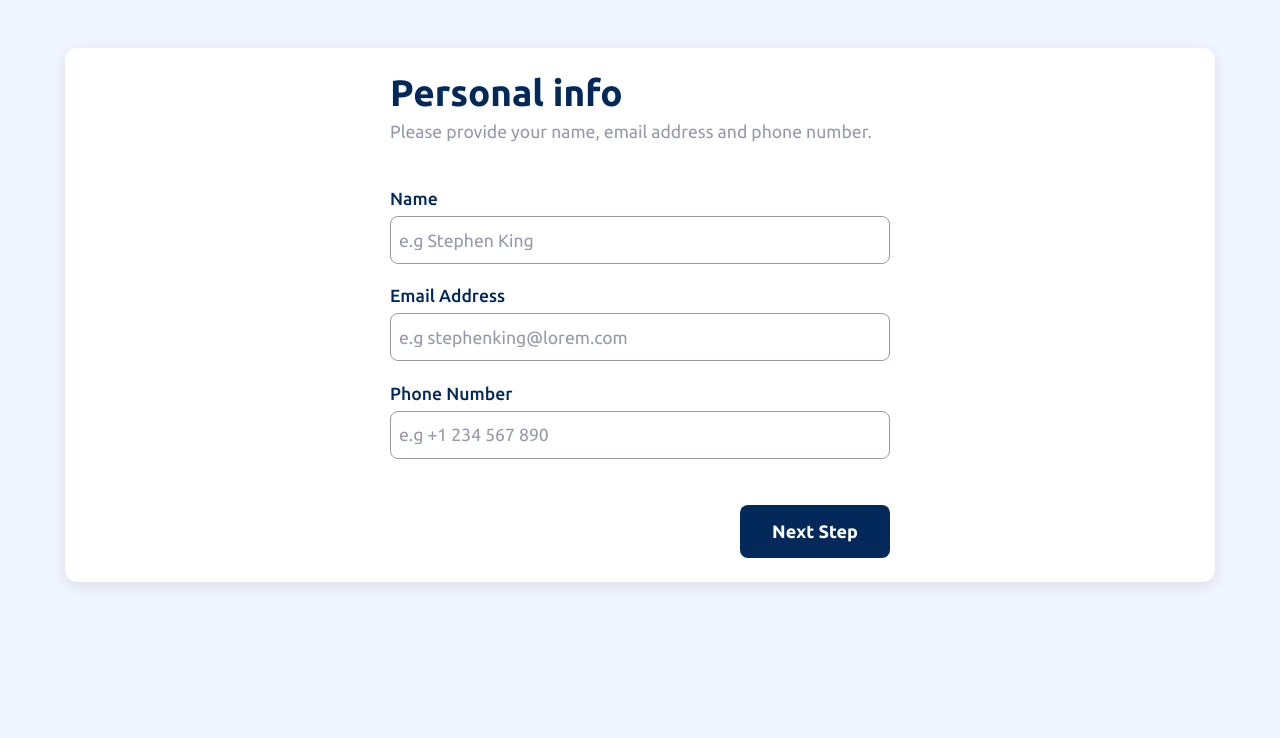
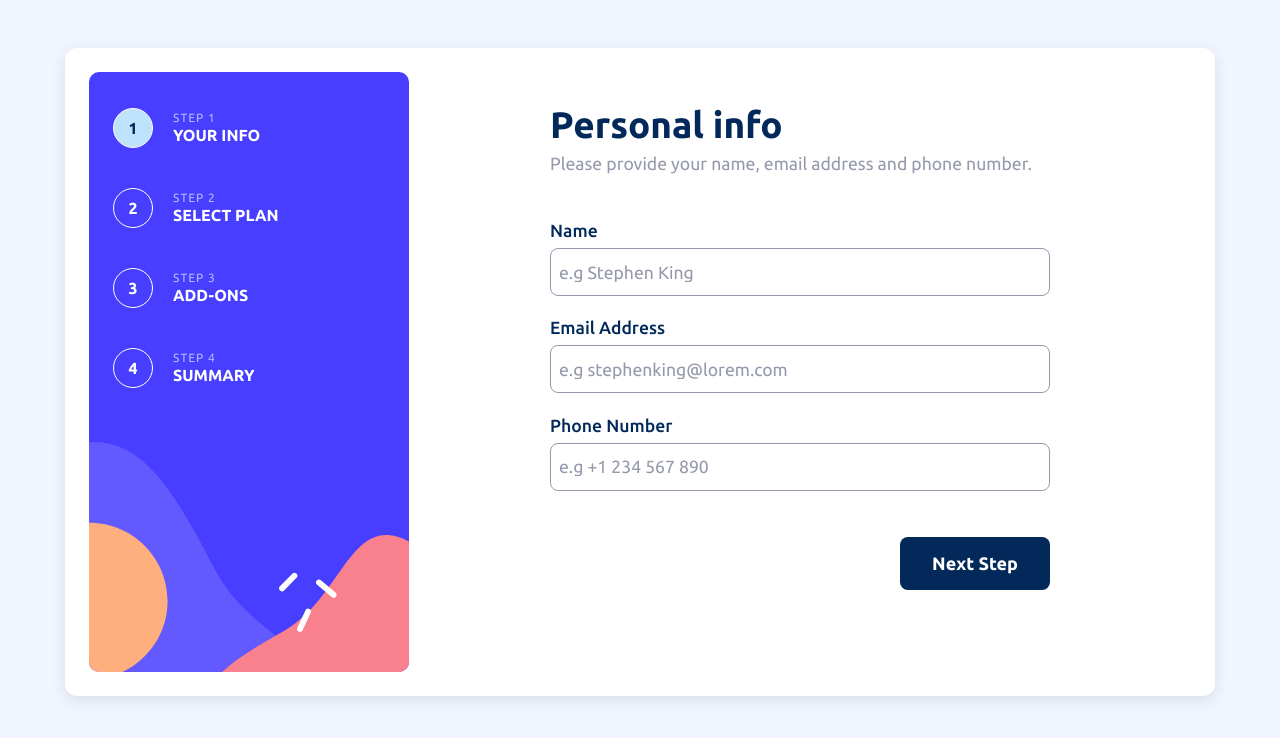
Before and after one commit to anri39/multipageform, a React (Vite) app in the folder multipageform/: page / in a window 1280 px wide. Shown: the top 738 px of the page. Built offline with nearby package versions, Linux system fonts and the light colour scheme.

Commit message:
bugfix in app.tsx

```diff
--- a/multipageform/src/App.tsx
+++ b/multipageform/src/App.tsx
@@ -1,44 +1,29 @@
 import { useState } from "react";
+import "./App.css";
 import FirstPart from "./components/FirstPart";
+import SideBar from "./components/SideBar";
 import SecondPart from "./components/SecondPart";
-import ThirdPart from "./components/ThirdPart";
-
-type FormData = {
-  name: string;
-  email: string;
-  addons: {
-    extraStorage: boolean;
-    customProfile: boolean;
-    notifications: boolean;
-  };
-};
+import Thirdpart from "./components/ThirdPart";
 
 function App() {
-  const [currentPage, setCurrentPage] = useState(0);
-
-  const [formData, setFormData] = useState<FormData>({
-    name: "",
-    email: "",
-    addons: {
-      extraStorage: false,
-      customProfile: false,
-      notifications: false,
-    },
-  });
-
+  const [currentPage, setCurrentPage] = useState<number>(0);
   const nextPage = () => setCurrentPage((prev) => Math.min(prev + 1, 3));
   const prevPage = () => setCurrentPage((prev) => Math.max(prev - 1, 0));
-
   return (
+    <>
       <div className="container">
+        <SideBar currentpage={currentPage} />
+        <div className="sidecontent">
           {currentPage === 0 && <FirstPart handleNextStep={nextPage} />}
           {currentPage === 1 && (
             <SecondPart handleNextStep={nextPage} goBack={prevPage} />
           )}
           {currentPage === 2 && (
-        <ThirdPart handleNextStep={nextPage} goBack={prevPage} />
+            <Thirdpart handleNextStep={nextPage} goBack={prevPage} />
           )}
         </div>
+      </div>
+    </>
   );
 }
 
```
Lines whose indentation alone changed are shown as unchanged.
